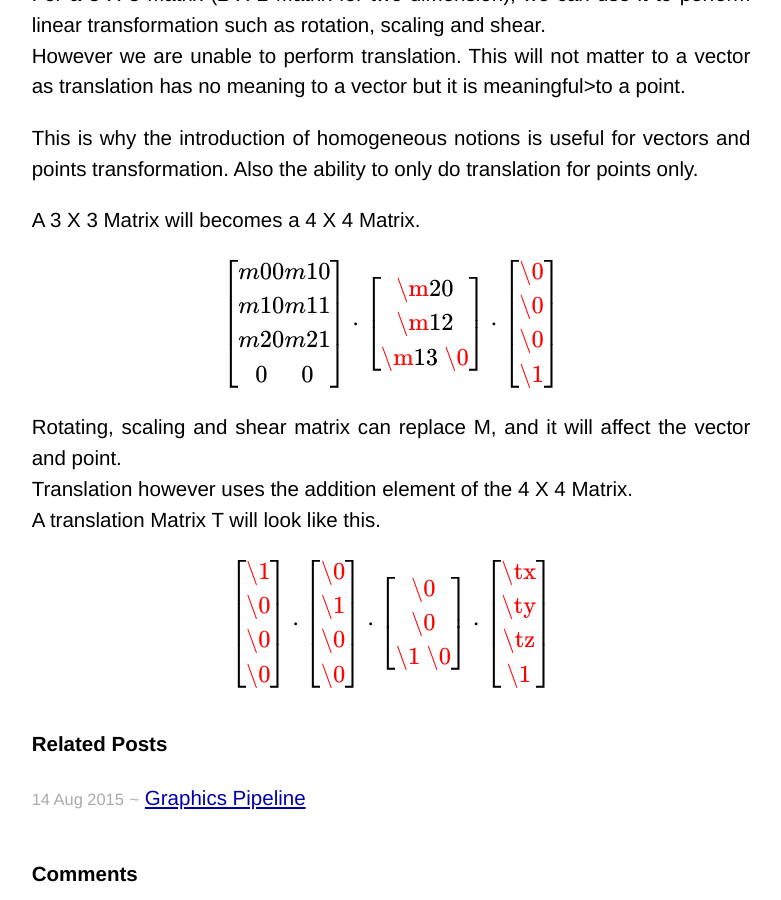
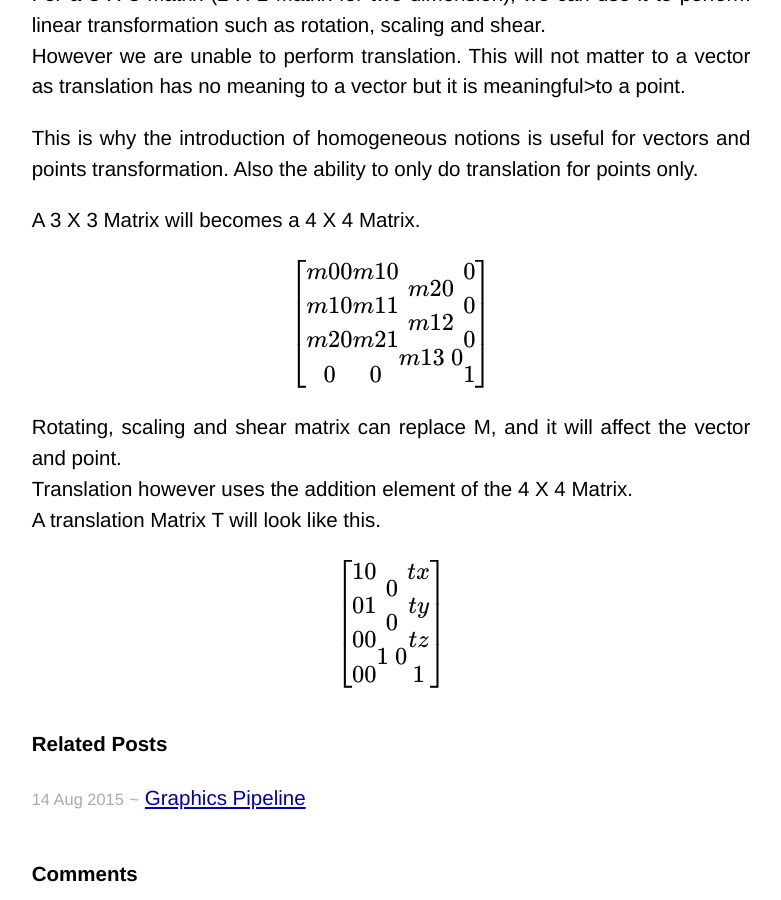
Before and after one commit to sengchong/sengchong.github.io, a Jekyll site: the page built from _posts/2015-08-13-Representing-points-and-vectors-in-computer-graphics.md, in a window 1280 px wide and 900 px high, scrolled down 1788 px. Shown: the whole window, without its empty margins (249-1030 px from the left). Built offline with Jekyll 4.4.1, drawn with Linux system fonts in a browser that asks for light colours; formulas are drawn with MathJax 3; comment, search, counter and statistics services are not loaded.

Commit message:
Update Post

```diff
--- a/_posts/2015-08-13-Representing-points-and-vectors-in-computer-graphics.md
+++ b/_posts/2015-08-13-Representing-points-and-vectors-in-computer-graphics.md
@@ -113,23 +113,19 @@ $$ \left[
 	  m21\\
 	  0
     \end{array}
-\right]
-\cdot
-\left[
+
     \begin{array}{c}
-      \m20\\
-      \m12\\
-	  \m13\
-	  \0
+      m20\\
+      m12\\
+	  m13\
+	  0
     \end{array}
-\right]
-\cdot
-\left[
+
     \begin{array}{c}
-      \0\\
-      \0\\
-	  \0\\
-	  \1
+      0\\
+      0\\
+	  0\\
+	  1
     \end{array}
 \right]
 $$
@@ -140,37 +136,31 @@ A translation Matrix T will look like this.  <br/>
 
 $$ \left[
     \begin{array}{c}
-      \1 \\
-      \0 \\
-	  \0 \\
-	  \0
+      1 \\
+      0 \\
+	  0 \\
+	  0
     \end{array}
-\right]
-\cdot
-\left[
+
     \begin{array}{c}
-      \0\\
-      \1\\
-	  \0\\
-	  \0
+      0\\
+      1\\
+	  0\\
+	  0
     \end{array}
-\right]
-\cdot
-\left[
+
     \begin{array}{c}
-      \0\\
-      \0\\
-	  \1\
-	  \0
+      0\\
+      0\\
+	  1\
+	  0
     \end{array}
-\right]
-\cdot
-\left[
+
     \begin{array}{c}
-      \tx\\
-      \ty\\
-	  \tz\\
-	  \1
+      tx\\
+      ty\\
+	  tz\\
+	  1
     \end{array}
 \right]
 $$
```
